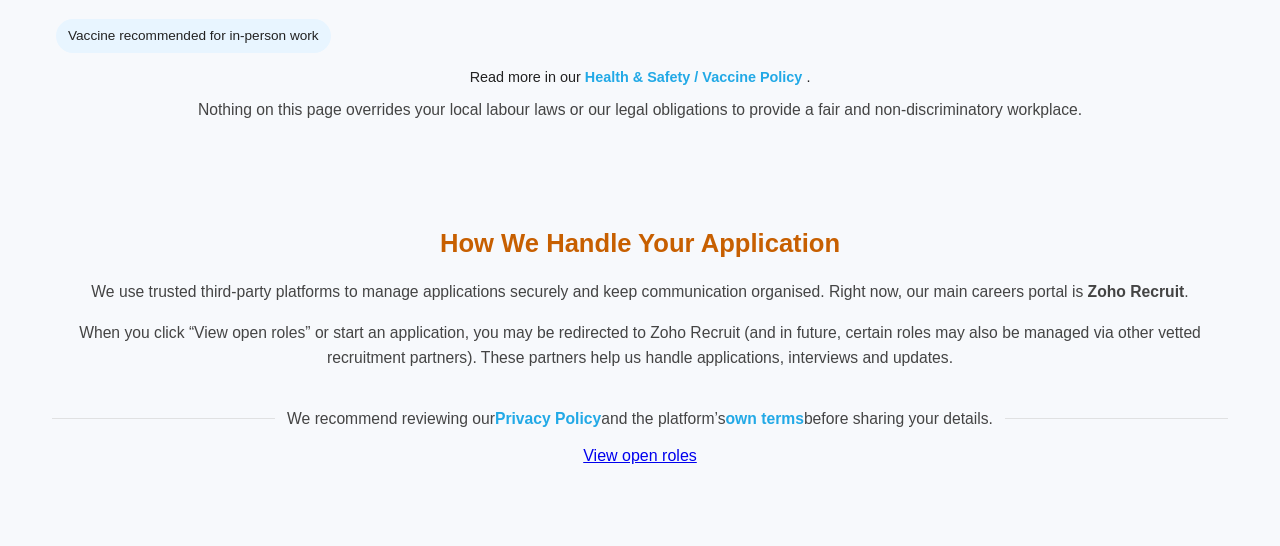
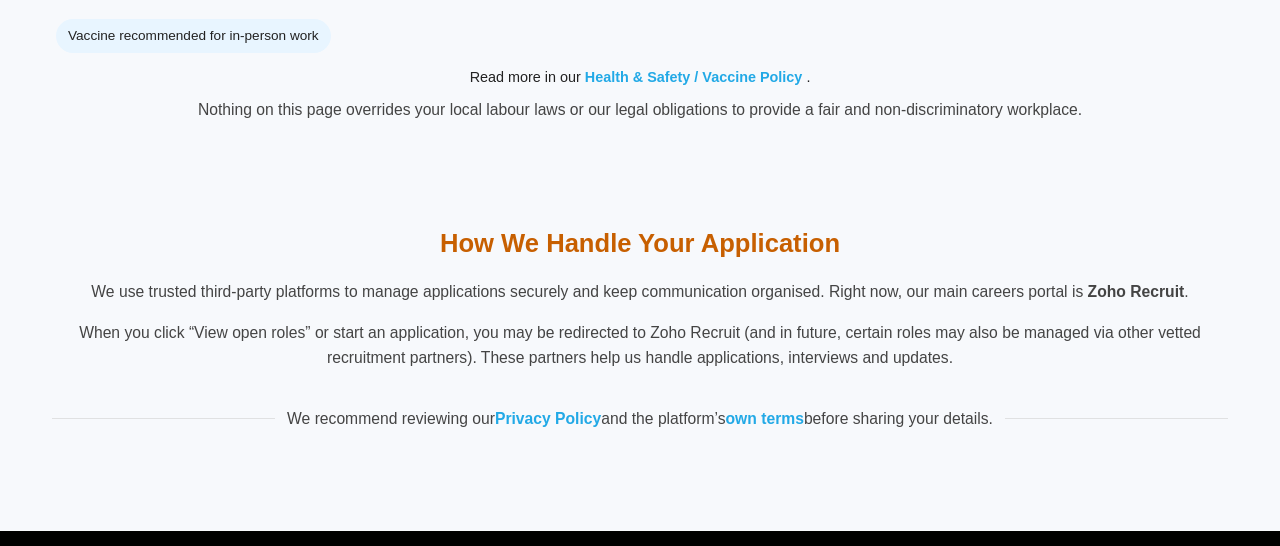
Before and after one commit to jokababa52/Shikisha-Tours-and-Travel-Web-App, a plain HTML site: page careers.html in a window 1280 px wide. Shown: the part 1851-2397 px from the top of the page. Drawn offline with Linux system fonts and the light colour scheme.

Commit message:
Update careers.html

```diff
--- a/careers.html
+++ b/careers.html
@@ -548,16 +548,12 @@
     </p>
     <p class="text-divider">
       We recommend reviewing our
-      <a href="https://www.shikishatoursandtravels.co.ke/privacy-policy" target="_blank">Privacy Policy</a>
+      <a href="https://www.shikishatoursandtravels.co.ke/privacy-policy" target="_blank"> Privacy Policy </a>
       and the platform’s
-      <a href="https://www.zohorecruit.com/privacy.html" target="_blank">own terms</a>
+      <a href="https://www.zohorecruit.com/privacy.html" target="_blank"> own terms </a>
       before sharing your details.
     </p>
-    <a href="https://shikishatoursandtravels.zohorecruit.com/jobs/careers"
-       target="_blank"
-       class="hero-cta">
-      View open roles
-    </a>
+
   </div>
 </div>
 
```
